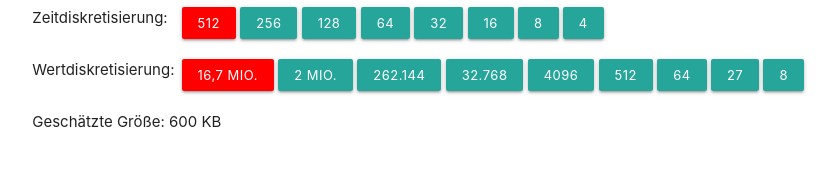
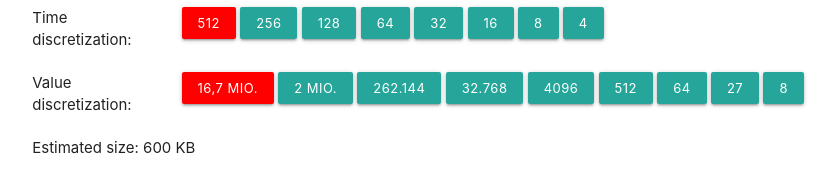
Before and after one commit to HyunchangOh/english_digi4all_interactives, a plain HTML site: page digital-image/index.html in a window 1280 px wide. Shown: the part 512-704 px from the top of the page, without its empty margins (171-1008 px from the left). Drawn offline with nearby package versions, Linux system fonts and the light colour scheme.

Commit message:
translate digital-image

```diff
--- a/digital-image/index.html
+++ b/digital-image/index.html
@@ -2,7 +2,7 @@
 <html>
 
 <head>
-	<title>Digitalisierung</title>
+	<title>Digitalization</title>
 	<link rel="stylesheet" href="https://cdnjs.cloudflare.com/ajax/libs/materialize/1.0.0-beta/css/materialize.min.css">
 
 	<script src="https://cdnjs.cloudflare.com/ajax/libs/materialize/1.0.0-beta/js/materialize.min.js"></script>
@@ -27,7 +27,7 @@
 	<div class="container">
     <canvas id="canvas" width="512" height="512"> </canvas>
         <div class="row">
-            <div class="col s2">Zeitdiskretisierung:</div>
+            <div class="col s2">Time discretization:</div>
             <!-- TODO change to slider -->
             <div class="col s10">
                 <button id="eval-btn-z-512" class="btn-small clicked" onclick="zeit(512)">512</button>
@@ -41,7 +41,7 @@
             </div>
         </div>
         <div class="row">
-            <div class="col s2">Wertdiskretisierung:</div>
+            <div class="col s2">Value discretization:</div>
             <div class="col s10">
                 <button id="eval-btn-w-256" class="btn-small clicked" onclick="wert(256)">16,7 Mio.</button>
                 <button id="eval-btn-w-128" class="btn-small" onclick="wert(128)">2 Mio.</button>
@@ -95,7 +95,7 @@
         function updateCompressedSize() {
                     const size = calculateCompressedSize(zeitD, wertTomValues[wertD]);
                     if (size > 1024){
-                    document.getElementById('compressed-size').innerText = `Geschätzte Größe: ${Math.round(size / 1024)} KB`;
+                    document.getElementById('compressed-size').innerText = `Estimated size: ${Math.round(size / 1024)} KB`;
                     }
                     else{
                         document.getElementById('compressed-size').innerText = `Geschätzte Größe: ${Math.round(size)} B`;
```
